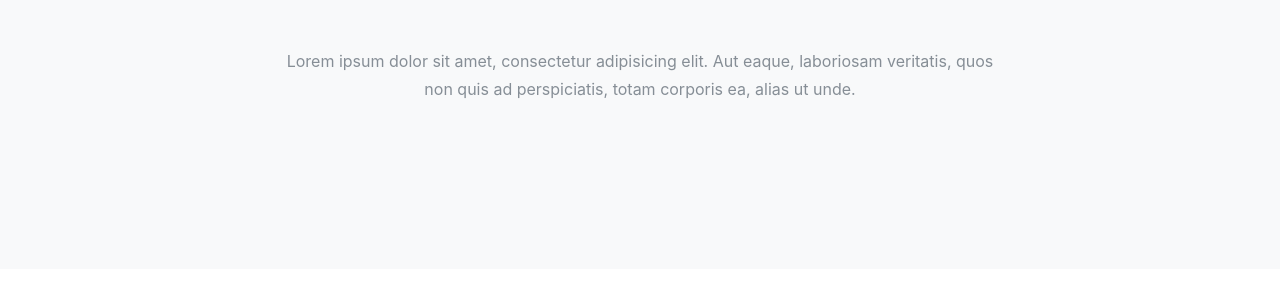
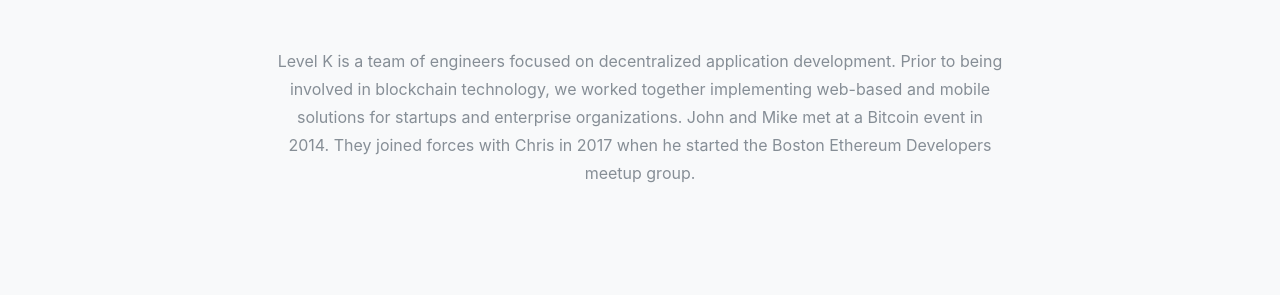
Before and after one commit to levelkdev/levelk-website, a website with bundled scripts: page index.html in a window 1280 px wide. Shown: the part 3365-3660 px from the top of the page. Built offline with nearby package versions, Linux system fonts and the light colour scheme; a web font is replaced by a local one.

Commit message:
added team description

```diff
--- a/index.html
+++ b/index.html
@@ -371,7 +371,7 @@
         </div>
         <div class="row">
           <div class="col-lg-8 mx-auto text-center">
-            <p class="large text-muted">Lorem ipsum dolor sit amet, consectetur adipisicing elit. Aut eaque, laboriosam veritatis, quos non quis ad perspiciatis, totam corporis ea, alias ut unde.</p>
+            <p class="large text-muted">Level K is a team of engineers focused on decentralized application development. Prior to being involved in blockchain technology, we worked together implementing web-based and mobile solutions for startups and enterprise organizations. John and Mike met at a Bitcoin event in 2014. They joined forces with Chris in 2017 when he started the Boston Ethereum Developers meetup group.</p>
           </div>
         </div>
       </div>
```
